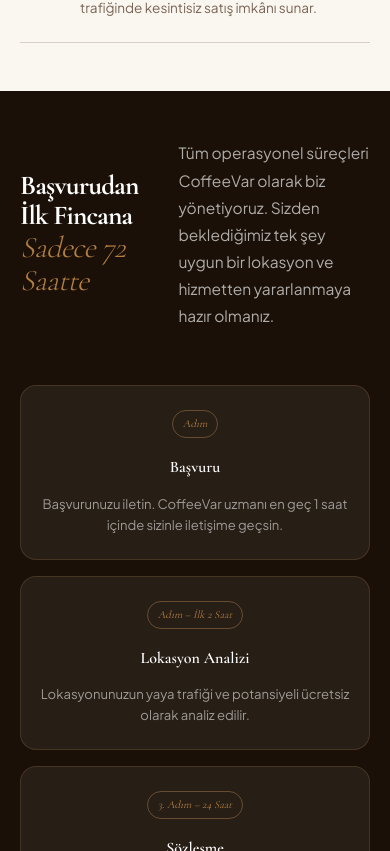
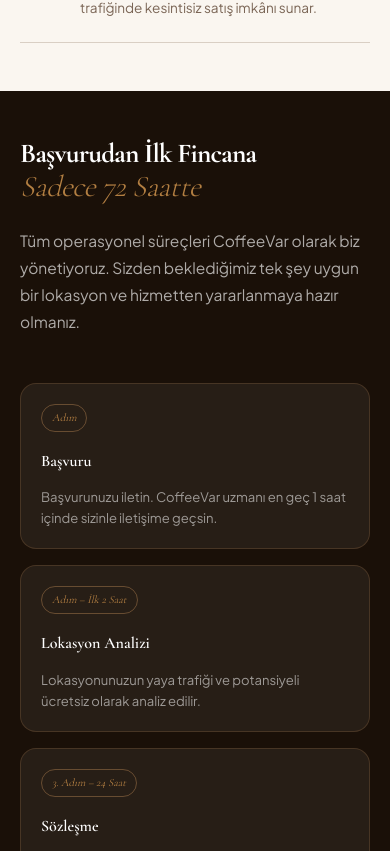
Before and after one commit to burak-dursunn/inbox-coffee, a Next.js app: page / in a window 390 px wide. Shown: the part 4973-5824 px from the top of the page. Built offline with nearby package versions, Linux system fonts and the light colour scheme; no server answers.

Commit message:
fix: process steps responsive - single column on mobile, 3-col on tablet

```diff
--- a/app/globals.css
+++ b/app/globals.css
@@ -1189,15 +1189,12 @@
 
 /* Kutu boyutlarını eşitleyip yatayda tüm alanı kullanan tasarım */
 .process-steps {
-  display: flex;
-  flex-wrap: wrap;
-  justify-content: space-between;
+  display: grid;
+  grid-template-columns: repeat(5, 1fr);
   gap: 16px;
 }
 
 .process-step {
-  flex: 1;
-  min-width: 200px;
   background: rgba(255, 255, 255, .06);
   border: 1px solid rgba(200, 145, 90, .2);
   border-radius: var(--radius-md);
@@ -2385,7 +2382,14 @@
   }
 
   .process-header {
-    grid-template-columns: 1fr;
+    flex-direction: column;
+    align-items: flex-start;
+    gap: 24px;
+    margin-bottom: 48px;
+  }
+
+  .process-steps {
+    grid-template-columns: repeat(3, 1fr);
   }
 
   .contact-layout {
@@ -2507,7 +2511,16 @@
     justify-content: center;
   }
 
-  /* Process steps: flex wraps automatically */
+  /* Process steps: mobilde tek sütun */
+  .process-steps {
+    grid-template-columns: 1fr;
+  }
+
+  .process-step {
+    text-align: left;
+    align-items: flex-start;
+    padding: 20px;
+  }
 
   .gallery-grid {
     grid-template-columns: 1fr;
```
